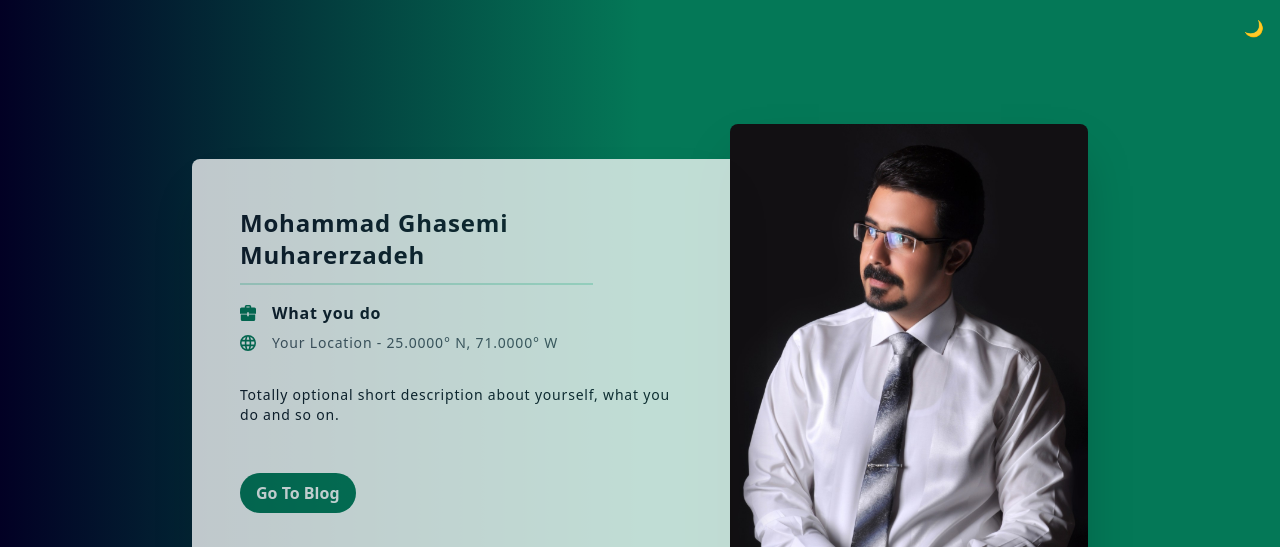
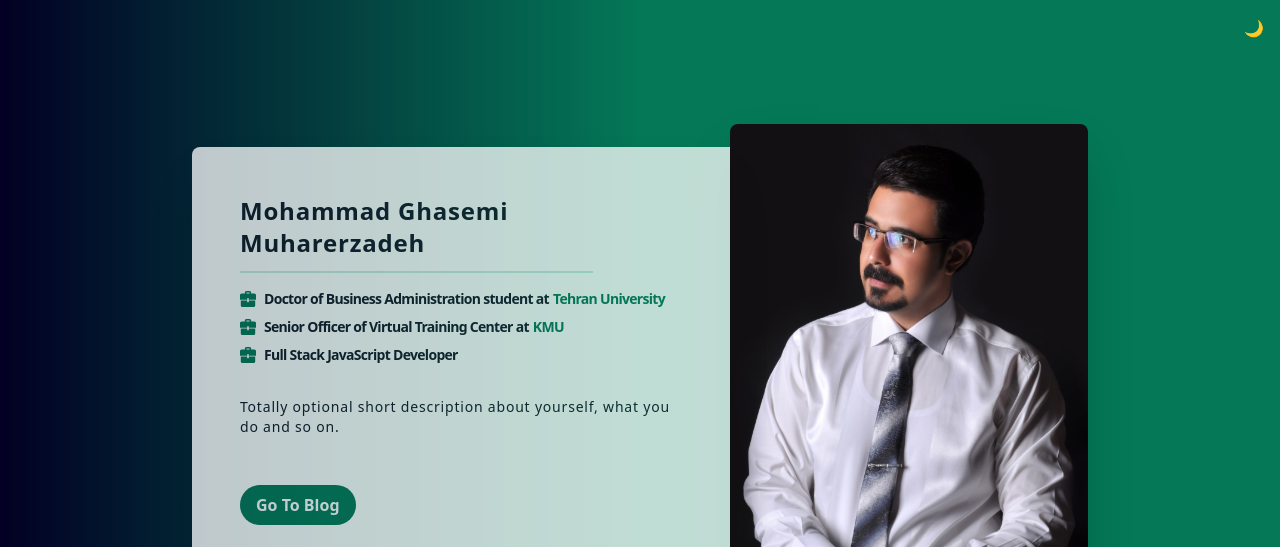
Before and after one commit to mohstarsos1/ghasemionline, a plain HTML site: page index.html in a window 1280 px wide. Shown: the top 547 px of the page. Drawn offline with nearby package versions, Linux system fonts and the light colour scheme; a script that the page names is missing.

Commit message:
some change

```diff
--- a/index.html
+++ b/index.html
@@ -34,8 +34,10 @@
 
 			<h1 class="text-2xl font-bold pt-8 lg:pt-0">Mohammad Ghasemi Muharerzadeh</h1>
 			<div class="mx-auto lg:mx-0 w-4/5 pt-3 border-b-2 border-green-500 opacity-25"></div>
-			<p class="pt-4 text-base font-bold flex items-center justify-center lg:justify-start"><svg class="h-4 fill-current text-green-700 pr-4" xmlns="http://www.w3.org/2000/svg" viewBox="0 0 20 20"><path d="M9 12H1v6a2 2 0 0 0 2 2h14a2 2 0 0 0 2-2v-6h-8v2H9v-2zm0-1H0V5c0-1.1.9-2 2-2h4V2a2 2 0 0 1 2-2h4a2 2 0 0 1 2 2v1h4a2 2 0 0 1 2 2v6h-9V9H9v2zm3-8V2H8v1h4z"/></svg> What you do</p>
-			<p class="pt-2 text-gray-600 text-xs lg:text-sm flex items-center justify-center lg:justify-start"><svg class="h-4 fill-current text-green-700 pr-4" xmlns="http://www.w3.org/2000/svg" viewBox="0 0 20 20"><path d="M10 20a10 10 0 1 1 0-20 10 10 0 0 1 0 20zm7.75-8a8.01 8.01 0 0 0 0-4h-3.82a28.81 28.81 0 0 1 0 4h3.82zm-.82 2h-3.22a14.44 14.44 0 0 1-.95 3.51A8.03 8.03 0 0 0 16.93 14zm-8.85-2h3.84a24.61 24.61 0 0 0 0-4H8.08a24.61 24.61 0 0 0 0 4zm.25 2c.41 2.4 1.13 4 1.67 4s1.26-1.6 1.67-4H8.33zm-6.08-2h3.82a28.81 28.81 0 0 1 0-4H2.25a8.01 8.01 0 0 0 0 4zm.82 2a8.03 8.03 0 0 0 4.17 3.51c-.42-.96-.74-2.16-.95-3.51H3.07zm13.86-8a8.03 8.03 0 0 0-4.17-3.51c.42.96.74 2.16.95 3.51h3.22zm-8.6 0h3.34c-.41-2.4-1.13-4-1.67-4S8.74 3.6 8.33 6zM3.07 6h3.22c.2-1.35.53-2.55.95-3.51A8.03 8.03 0 0 0 3.07 6z"/></svg> Your Location - 25.0000° N, 71.0000° W</p>
+			<p class="pt-4 text-sm tracking-tighter font-bold flex items-center justify-center lg:justify-start"><svg class="h-4 fill-current text-green-700 pr-2" xmlns="http://www.w3.org/2000/svg" viewBox="0 0 20 20"><path d="M9 12H1v6a2 2 0 0 0 2 2h14a2 2 0 0 0 2-2v-6h-8v2H9v-2zm0-1H0V5c0-1.1.9-2 2-2h4V2a2 2 0 0 1 2-2h4a2 2 0 0 1 2 2v1h4a2 2 0 0 1 2 2v6h-9V9H9v2zm3-8V2H8v1h4z"/></svg>Doctor of Business Administration student at <a href="https://ut.ac.ir/fa" target="_blank" class="ml-1 text-green-700">Tehran University</a></p>
+			<p class="pt-2 text-sm tracking-tighter font-bold flex items-center justify-center lg:justify-start"><svg class="h-4 fill-current text-green-700 pr-2" xmlns="http://www.w3.org/2000/svg" viewBox="0 0 20 20"><path d="M9 12H1v6a2 2 0 0 0 2 2h14a2 2 0 0 0 2-2v-6h-8v2H9v-2zm0-1H0V5c0-1.1.9-2 2-2h4V2a2 2 0 0 1 2-2h4a2 2 0 0 1 2 2v1h4a2 2 0 0 1 2 2v6h-9V9H9v2zm3-8V2H8v1h4z"/></svg>Senior Officer of Virtual Training Center at <a href="http://kmu.ac.ir" target="_blank" class="ml-1 text-green-700">KMU</a></p>
+			<p class="pt-2 text-sm tracking-tighter font-bold flex items-center justify-center lg:justify-start"><svg class="h-4 fill-current text-green-700 pr-2" xmlns="http://www.w3.org/2000/svg" viewBox="0 0 20 20"><path d="M9 12H1v6a2 2 0 0 0 2 2h14a2 2 0 0 0 2-2v-6h-8v2H9v-2zm0-1H0V5c0-1.1.9-2 2-2h4V2a2 2 0 0 1 2-2h4a2 2 0 0 1 2 2v1h4a2 2 0 0 1 2 2v6h-9V9H9v2zm3-8V2H8v1h4z"/></svg>Full Stack JavaScript Developer</p>
+			<!-- <p class="pt-2 text-gray-600 text-xs lg:text-sm flex items-center justify-center lg:justify-start"><svg class="h-4 fill-current text-green-700 pr-2" xmlns="http://www.w3.org/2000/svg" viewBox="0 0 20 20"><path d="M10 20a10 10 0 1 1 0-20 10 10 0 0 1 0 20zm7.75-8a8.01 8.01 0 0 0 0-4h-3.82a28.81 28.81 0 0 1 0 4h3.82zm-.82 2h-3.22a14.44 14.44 0 0 1-.95 3.51A8.03 8.03 0 0 0 16.93 14zm-8.85-2h3.84a24.61 24.61 0 0 0 0-4H8.08a24.61 24.61 0 0 0 0 4zm.25 2c.41 2.4 1.13 4 1.67 4s1.26-1.6 1.67-4H8.33zm-6.08-2h3.82a28.81 28.81 0 0 1 0-4H2.25a8.01 8.01 0 0 0 0 4zm.82 2a8.03 8.03 0 0 0 4.17 3.51c-.42-.96-.74-2.16-.95-3.51H3.07zm13.86-8a8.03 8.03 0 0 0-4.17-3.51c.42.96.74 2.16.95 3.51h3.22zm-8.6 0h3.34c-.41-2.4-1.13-4-1.67-4S8.74 3.6 8.33 6zM3.07 6h3.22c.2-1.35.53-2.55.95-3.51A8.03 8.03 0 0 0 3.07 6z"/></svg> Your Location - 25.0000° N, 71.0000° W</p> -->
 			<p class="pt-8 text-sm">Totally optional short description about yourself, what you do and so on.</p>
 
 			<div class="pt-12 pb-8">
```
